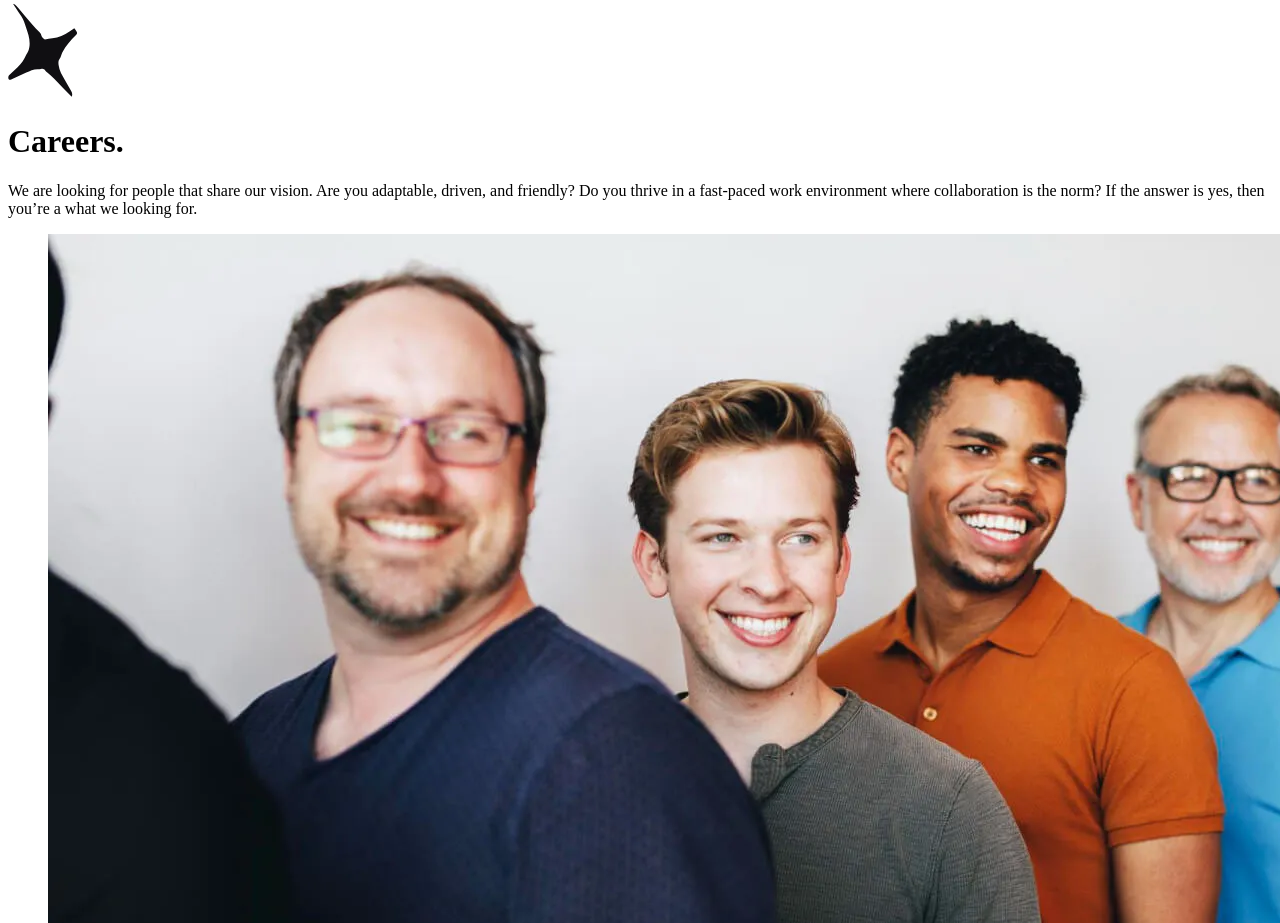
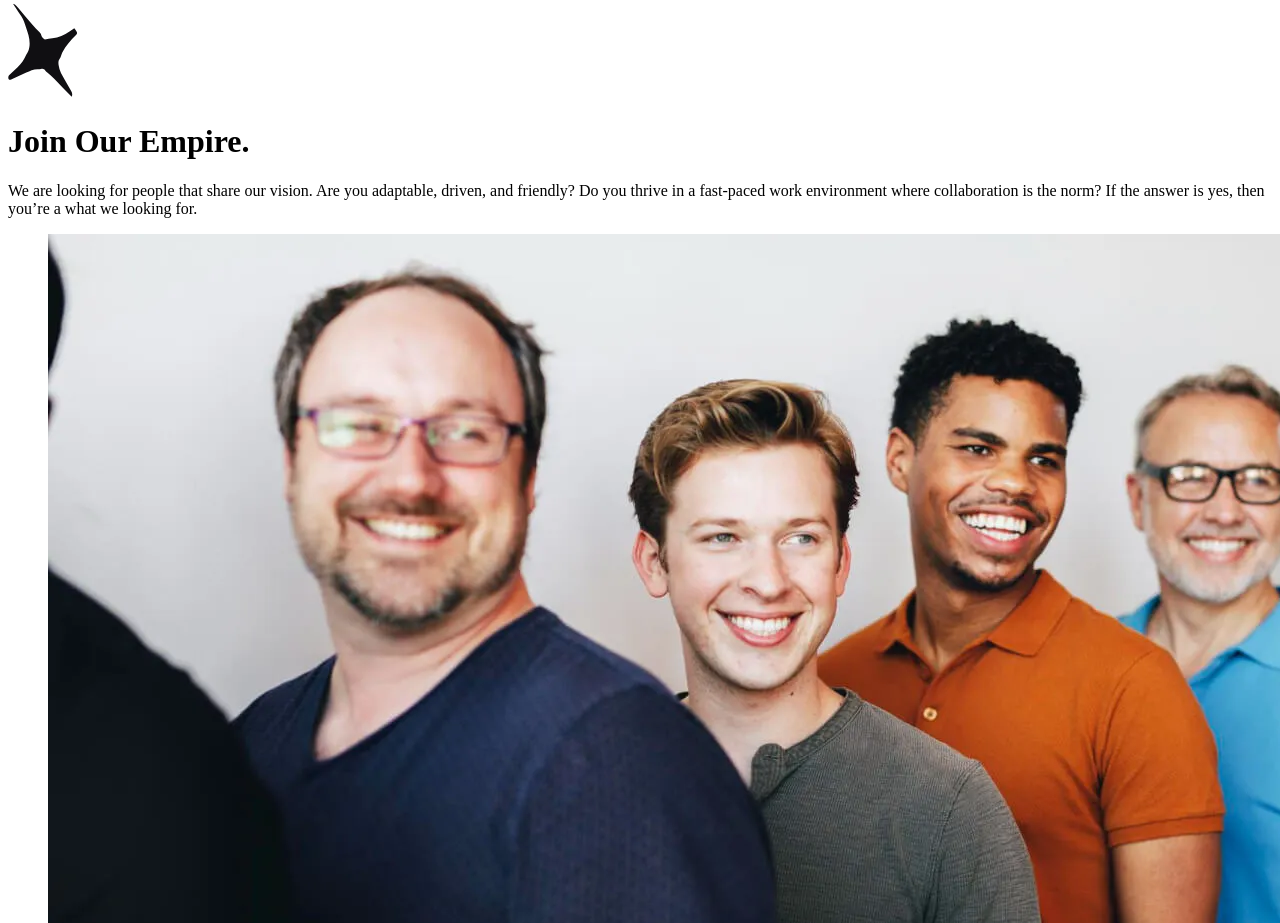
Before and after one commit to mohitmittal10/spacenos-revamp, a Next.js app in the folder lexend/: page /page-career in a window 1280 px wide. Shown: the part 2335-3258 px from the top of the page. Built offline with nearby package versions, Linux system fonts and the light colour scheme.

Commit message:
changed title

```diff
--- a/lexend/components/innerpages/CareerHero.jsx
+++ b/lexend/components/innerpages/CareerHero.jsx
@@ -44,7 +44,7 @@ export default function CareerHero() {
           >
             <div className="vstack items-center gap-2 lg:gap-4 mb-4 sm:mb-6 lg:mb-8 max-w-850px mx-auto text-center">
               <h1 className="h2 sm:h1 lg:display-6 xl:display-5 m-0">
-                Careers.
+                Join Our Empire.
               </h1>
               <p className="fs-6 sm:fs-5 text-dark dark:text-white text-opacity-70">
                 We are looking for people that share our vision. Are you
```
